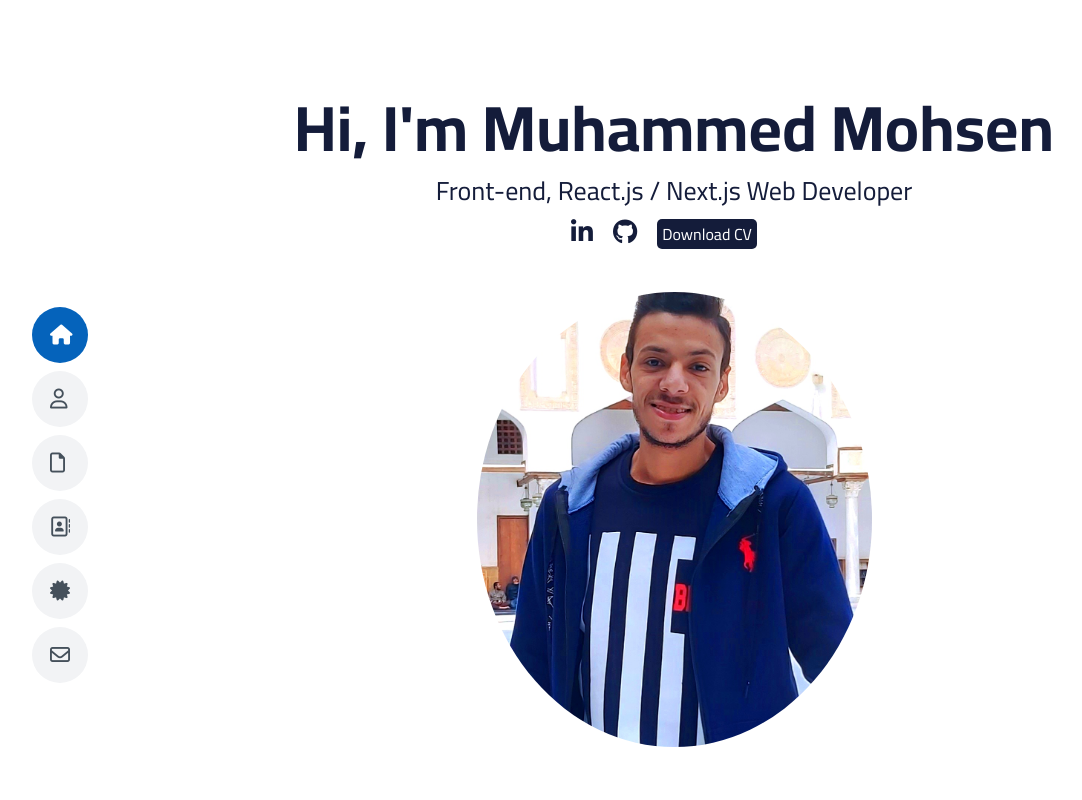
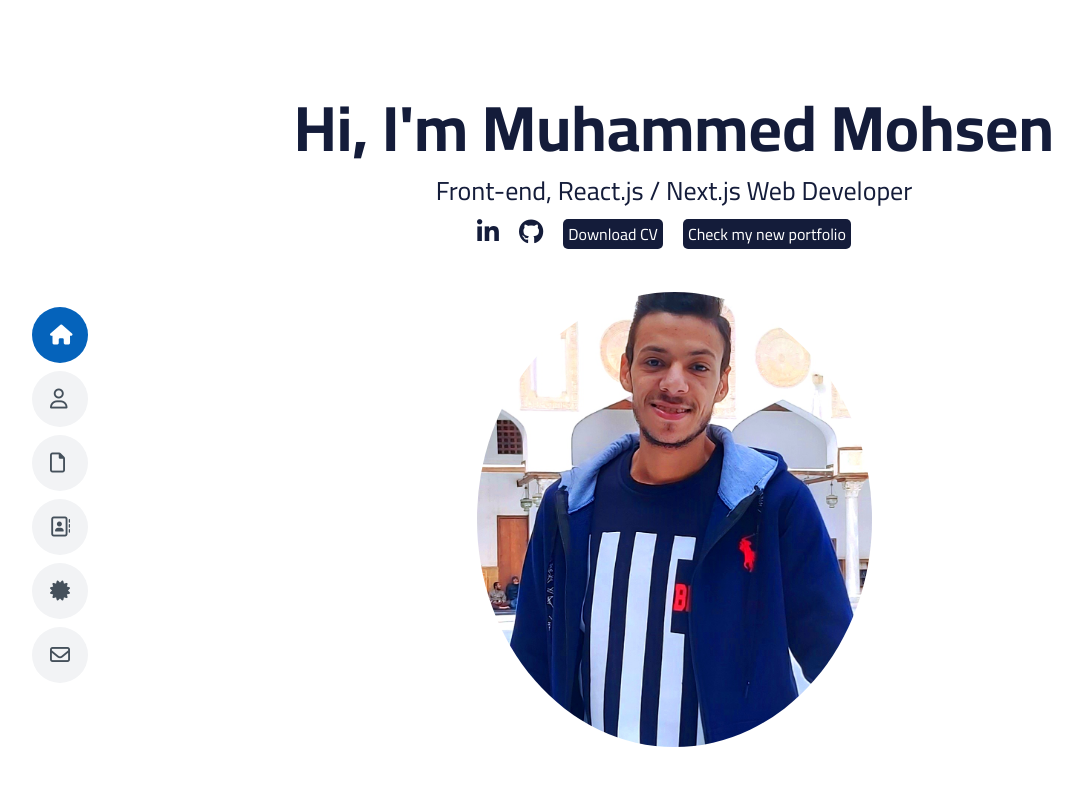
Before and after one commit to MuhammedMohsenn/My-Resume, a website: page index.html in a window 1280 px wide. Shown: the top 800 px of the page, without its empty margins (0-1082 px from the left). Drawn offline with nearby package versions, Linux system fonts and the light colour scheme.

Commit message:
added button to check new portfolio

```diff
--- a/css/styles.scss
+++ b/css/styles.scss
@@ -231,7 +231,8 @@ body {
       align-items: center;
       padding: 0 !important;
 
-      .cv-btn {
+      .cv-btn,
+      .new-portfolio-btn {
         background-color: $mainHeaderColor;
         padding: 0 5px;
         color: white !important;
--- a/index.html
+++ b/index.html
@@ -92,6 +92,14 @@
                     href="https://drive.google.com/file/d/1whpSBZwFkcPLXkT-sMb58MtZarNqgEEx/view?usp=sharing"
                     target="_blank"
                     >Download CV</a
+                  >
+                </li>
+                <li>
+                  <a
+                    class="new-portfolio-btn"
+                    href="https://muhammedmohsen.vercel.app/"
+                    target="_blank"
+                    >Check my new portfolio</a
                   >
                 </li>
               </ul>
```
Also changed, not shown: css/styles.css, 1 other file.
